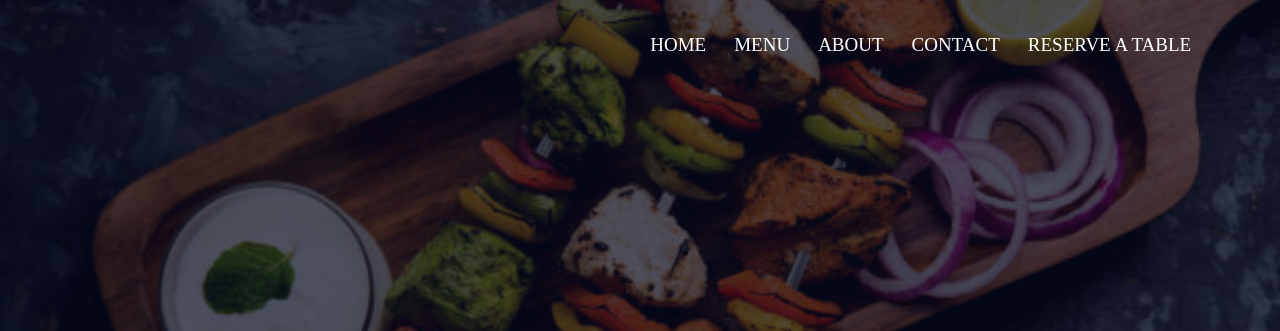
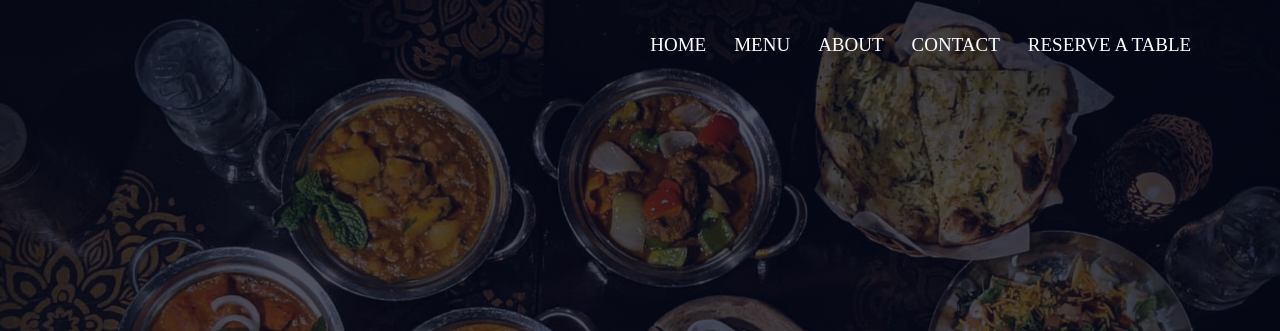
Before and after one commit to vedasree20/restroo, a plain HTML site: page index.html in a window 1280 px wide. Shown: the top 331 px of the page. Drawn offline with Linux system fonts and the light colour scheme.

Commit message:
Update day5.css

```diff
--- a/day5.css
+++ b/day5.css
@@ -5,7 +5,7 @@
 .header{
     min-height: 100vh;
     width: 100%;
-    background-image: linear-gradient(rgba(4,9,30,0.7),rgba(4,9,30,0.7)),url("starters.jpg");
+    background-image: linear-gradient(rgba(4,9,30,0.7),rgba(4,9,30,0.7)),url("food.jpg");
     background-position: center;
     background-size: cover;
     position: relative;
```
